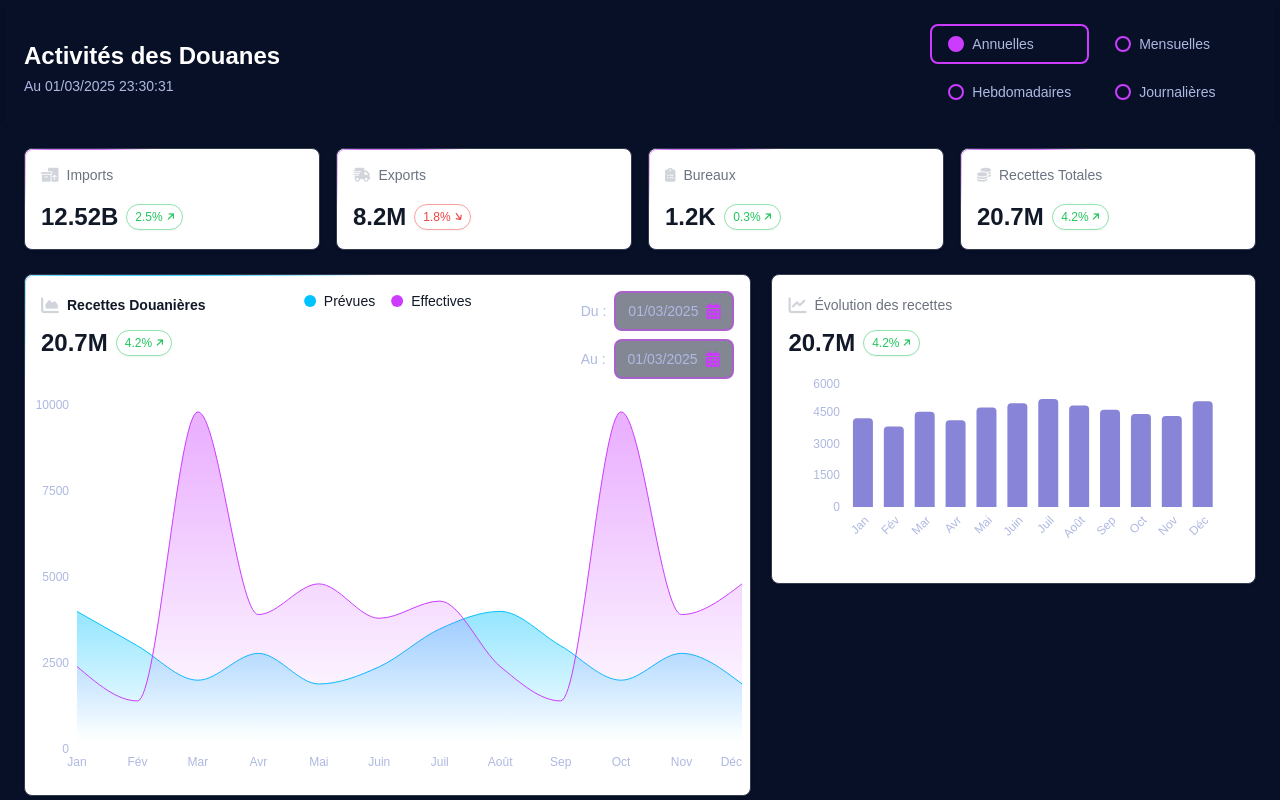
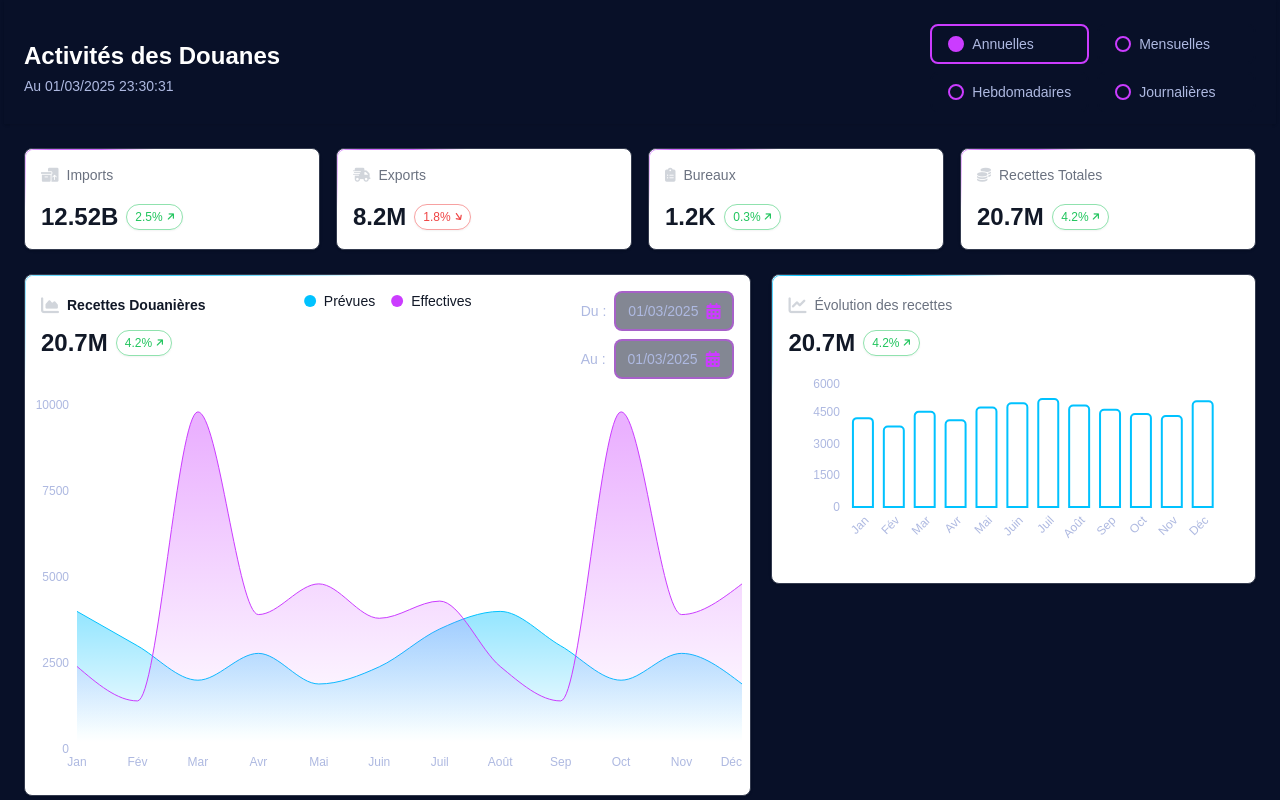
Before and after one commit to Kalixor/djib_2, a React (Vite) app: page / in a window 1280 px wide. Shown: the top 800 px of the page. Built offline with nearby package versions, Linux system fonts and the light colour scheme; a web font is replaced by a local one.

Commit message:
Initial commit from your app

```diff
--- a/src/components/charts/BarChart.jsx
+++ b/src/components/charts/BarChart.jsx
@@ -1,4 +1,23 @@
 import { BarChart as ReBarChart, Bar, XAxis, YAxis, Tooltip, ResponsiveContainer } from 'recharts'
+
+const CustomTooltip = ({ active, payload, label }) => {
+  if (active && payload && payload.length) {
+    return (
+      <div className="bg-brand-800/95 backdrop-blur-sm p-3 rounded-lg border border-[#cb3cff]/50 shadow-lg">
+        <div className="flex flex-col gap-1">
+          <p className="text-xs text-card-text mb-1">{label}</p>
+          <div className="flex items-center gap-2">
+            <span className="text-xs text-white font-medium">
+              {payload[0].value}
+            </span>
+          </div>
+        </div>
+      </div>
+    )
+  }
+
+  return null
+}
 
 export default function BarChart() {
   const data = [
@@ -40,8 +59,21 @@ export default function BarChart() {
   }
 
   return (
-    <div className="bg-white dark:bg-card p-4 rounded-lg shadow border border-[#343b4f]">
-      <div className="flex items-start justify-between mb-4">
+    <div className="group bg-white dark:bg-card p-4 rounded-lg shadow border border-[#343b4f] transition-all duration-300 relative">
+      {/* Border gradient */}
+      <div className="absolute inset-0 rounded-lg pointer-events-none"
+           style={{
+             background: `radial-gradient(circle at 17% -3%, #00c2ff 0%, #00c2ff 10%, transparent 30%)`,
+             mask: `linear-gradient(#fff 0 0) content-box, linear-gradient(#fff 0 0)`,
+             WebkitMask: `linear-gradient(#fff 0 0) content-box, linear-gradient(#fff 0 0)`,
+             maskComposite: 'exclude',
+             WebkitMaskComposite: 'xor',
+             padding: '1px'
+           }}>
+        <div className="bg-white dark:bg-card w-full h-full rounded-lg" />
+      </div>
+
+      <div className="flex items-start justify-between mb-4 relative z-10">
         <div className="flex flex-col gap-2">
           <div className="flex items-center gap-2">
             <i className="fas fa-chart-line text-lg text-gray-300 dark:text-card-text" />
@@ -58,7 +90,7 @@ export default function BarChart() {
         </div>
       </div>
 
-      <div className="h-48">
+      <div className="h-48 relative z-10">
         <ResponsiveContainer width="100%" height="100%">
           <ReBarChart
             data={data}
@@ -80,17 +112,14 @@ export default function BarChart() {
               tickLine={false}
             />
             <Tooltip
+              content={<CustomTooltip />}
               cursor={false}
-              contentStyle={{
-                background: '#0b1739',
-                border: '1px solid #cb3cff50',
-                borderRadius: '8px',
-                backdropFilter: 'blur(4px)'
-              }}
             />
             <Bar
               dataKey="value"
-              fill="#8884d8"
+              stroke="#00c2ff"
+              fill="transparent"
+              strokeWidth={2}
               radius={[4, 4, 0, 0]}
               barSize={20}
             />
```
